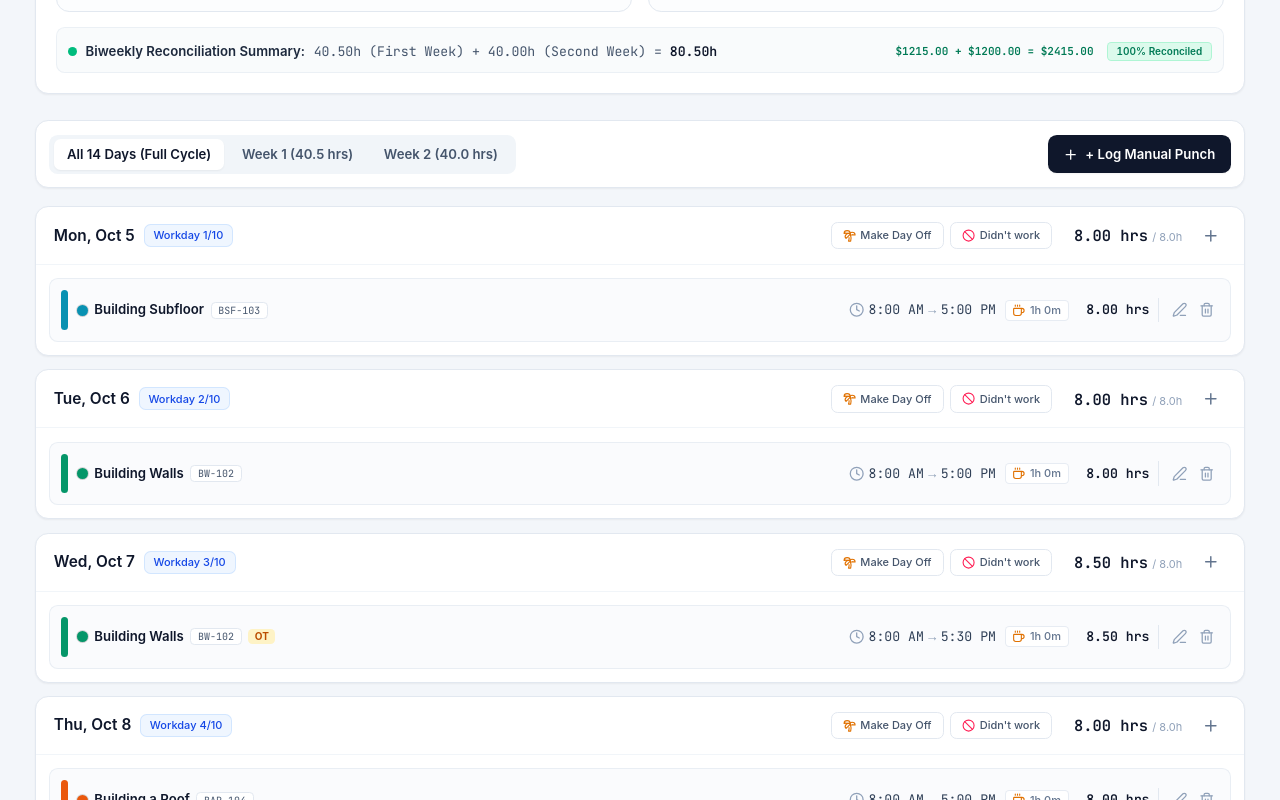
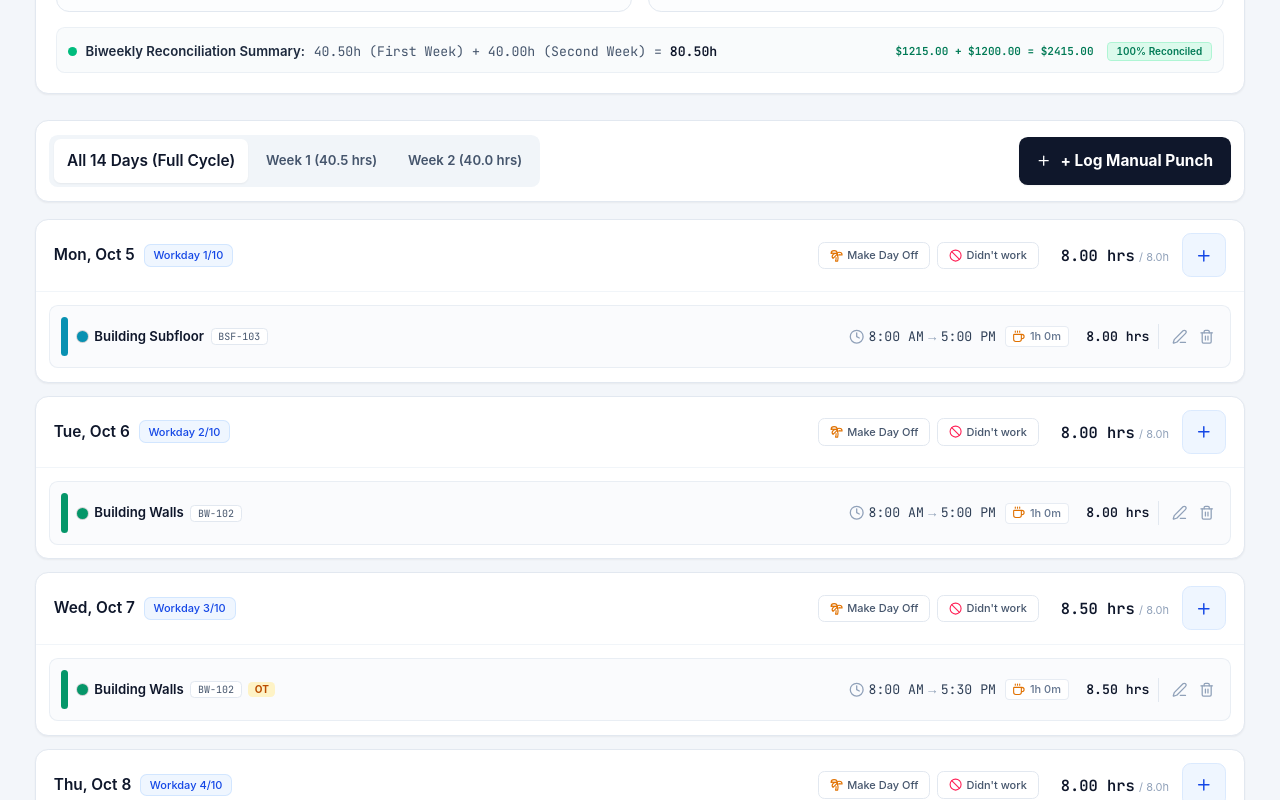
Before and after one commit to zidoune/ZA-Biweekly-Timesheet-APK-Git, a React (Vite) app: page / in a window 1280 px wide. Shown: the part 940-1740 px from the top of the page. Built offline with nearby package versions, Linux system fonts and the light colour scheme.

Commit message:
Improve mobile shift actions and weekly hours summary controls

```diff
--- a/src/components/TimesheetGrid.tsx
+++ b/src/components/TimesheetGrid.tsx
@@ -81,7 +81,7 @@ export const TimesheetGrid: React.FC<TimesheetGridProps> = ({
           <button
             type="button"
             onClick={() => setActiveTab('all')}
-            className={`flex-1 sm:flex-initial px-2.5 sm:px-3 py-1.5 text-xs font-semibold rounded-md transition-colors whitespace-nowrap text-center ${
+            className={`flex-1 sm:flex-initial min-h-[44px] px-2.5 sm:px-3 py-2 text-xs sm:text-sm font-semibold rounded-md transition-colors whitespace-nowrap text-center ${
               activeTab === 'all'
                 ? 'bg-white text-slate-900 shadow-xs'
                 : 'text-slate-600 hover:text-slate-900'
@@ -118,7 +118,7 @@ export const TimesheetGrid: React.FC<TimesheetGridProps> = ({
         <button
           type="button"
           onClick={() => onOpenAddModal()}
-          className="inline-flex items-center justify-center gap-1.5 px-3.5 py-2 text-xs font-semibold text-white bg-slate-900 hover:bg-slate-800 rounded-lg shadow-xs transition-colors w-full sm:w-auto min-h-[38px] shrink-0"
+          className="inline-flex items-center justify-center gap-2 px-4 py-3 text-sm font-bold text-white bg-slate-900 hover:bg-slate-800 rounded-lg shadow-xs transition-colors w-full sm:w-auto min-h-[48px] shrink-0 active:scale-[0.99]"
         >
           <Plus className="w-3.5 h-3.5" />
           <span>{language === 'fr' ? '+ Saisir des heures' : '+ Log Manual Punch'}</span>
@@ -297,7 +297,7 @@ export const TimesheetGrid: React.FC<TimesheetGridProps> = ({
                     <button
                       type="button"
                       onClick={() => onOpenAddModal(day.date)}
-                      className="p-1 sm:p-1.5 rounded-md text-slate-500 hover:text-blue-600 hover:bg-blue-50 transition-colors"
+                      className="inline-flex items-center justify-center min-w-[44px] min-h-[44px] rounded-lg text-blue-700 bg-blue-50 hover:text-blue-800 hover:bg-blue-100 border border-blue-100 transition-colors"
                       title={`${t.addEntryBtn} ${day.formattedDate}`}
                     >
                       <Plus className="w-4 h-4" />
```
